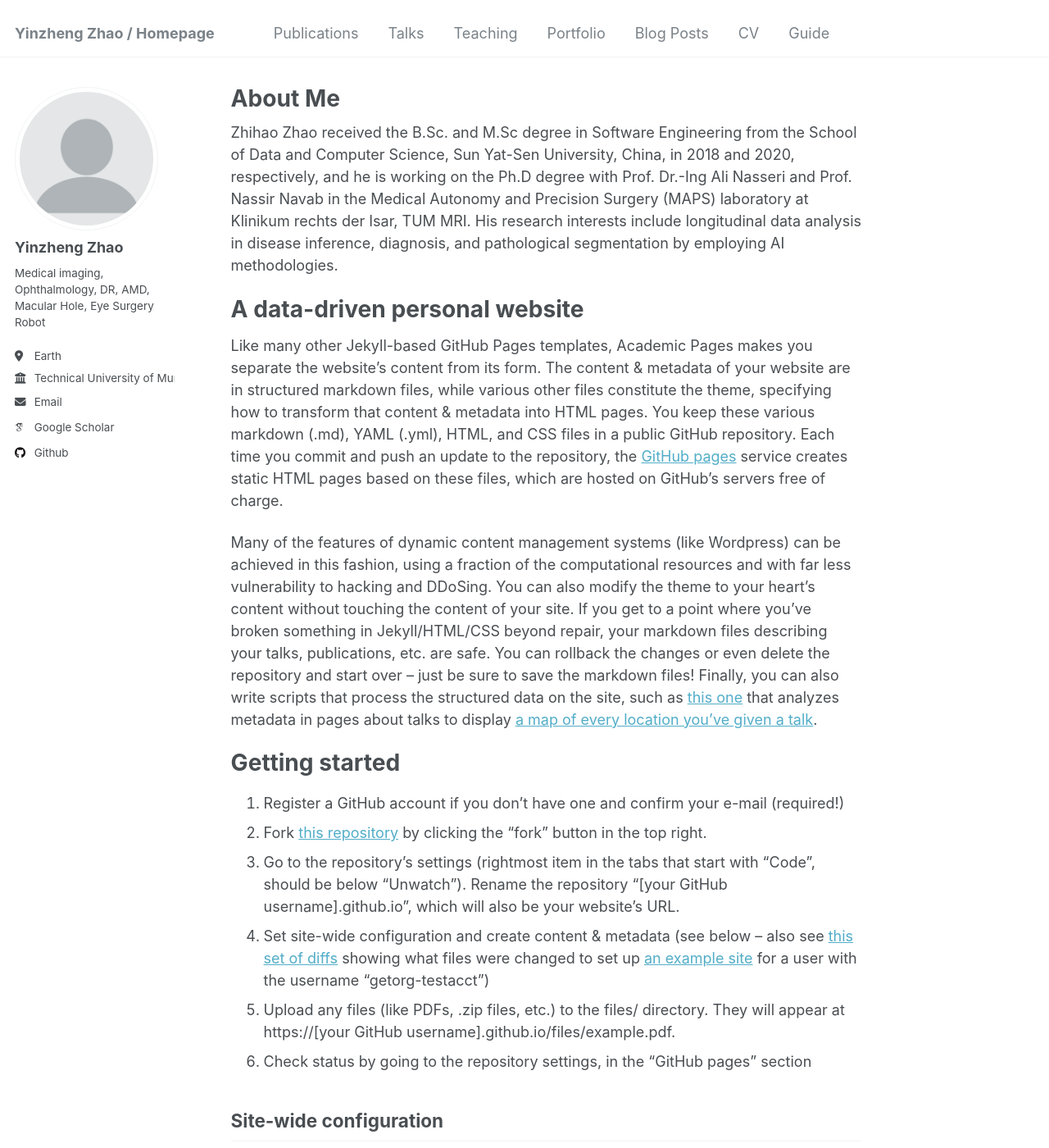
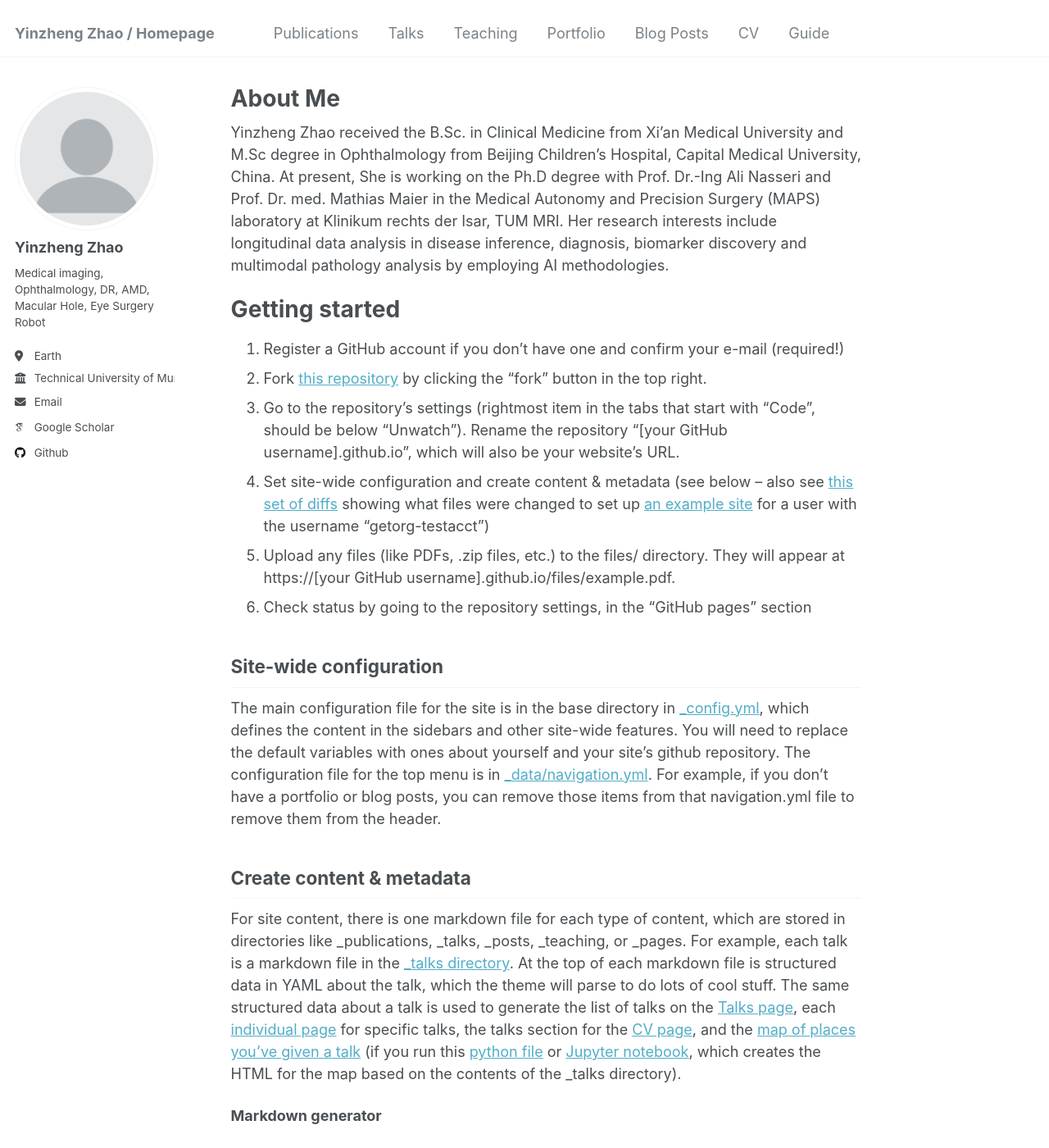
Before and after one commit to rouroumeimei/rouroumeimei.github.io, a Jekyll site: the page built from _pages/about.md, in a window 1280 px wide and 1400 px high. Shown: the whole window at 82% size. Built offline with Jekyll 4.4.1, drawn with Linux system fonts in a browser that asks for light colours; some web fonts are replaced.

Commit message:
Update about.md

```diff
--- a/_pages/about.md
+++ b/_pages/about.md
@@ -7,13 +7,13 @@ redirect_from:
   - /about.html
 ---
 
-Zhihao Zhao received the B.Sc. and M.Sc degree in Software Engineering from the School of Data and Computer Science, Sun Yat-Sen University, China, in 2018 and 2020, respectively, and he is working on the Ph.D degree with Prof. Dr.-Ing Ali Nasseri and Prof. Nassir Navab in the Medical Autonomy and Precision Surgery (MAPS) laboratory at Klinikum rechts der Isar, TUM MRI. His research interests include longitudinal data analysis in disease inference, diagnosis, and pathological segmentation by employing AI methodologies.
+Yinzheng Zhao received the B.Sc. in Clinical Medicine from Xi'an Medical University and M.Sc degree in Ophthalmology from Beijing Children's Hospital, Capital Medical University, China. At present, She is working on the Ph.D degree with Prof. Dr.-Ing Ali Nasseri and Prof. Dr. med. Mathias Maier in the Medical Autonomy and Precision Surgery (MAPS) laboratory at Klinikum rechts der Isar, TUM MRI. Her research interests include longitudinal data analysis in disease inference, diagnosis, biomarker discovery and multimodal pathology analysis by employing AI methodologies.
 
-A data-driven personal website
+<!--A data-driven personal website
 ======
 Like many other Jekyll-based GitHub Pages templates, Academic Pages makes you separate the website's content from its form. The content & metadata of your website are in structured markdown files, while various other files constitute the theme, specifying how to transform that content & metadata into HTML pages. You keep these various markdown (.md), YAML (.yml), HTML, and CSS files in a public GitHub repository. Each time you commit and push an update to the repository, the [GitHub pages](https://pages.github.com/) service creates static HTML pages based on these files, which are hosted on GitHub's servers free of charge.
 
-Many of the features of dynamic content management systems (like Wordpress) can be achieved in this fashion, using a fraction of the computational resources and with far less vulnerability to hacking and DDoSing. You can also modify the theme to your heart's content without touching the content of your site. If you get to a point where you've broken something in Jekyll/HTML/CSS beyond repair, your markdown files describing your talks, publications, etc. are safe. You can rollback the changes or even delete the repository and start over -- just be sure to save the markdown files! Finally, you can also write scripts that process the structured data on the site, such as [this one](https://github.com/academicpages/academicpages.github.io/blob/master/talkmap.ipynb) that analyzes metadata in pages about talks to display [a map of every location you've given a talk](https://academicpages.github.io/talkmap.html).
+Many of the features of dynamic content management systems (like Wordpress) can be achieved in this fashion, using a fraction of the computational resources and with far less vulnerability to hacking and DDoSing. You can also modify the theme to your heart's content without touching the content of your site. If you get to a point where you've broken something in Jekyll/HTML/CSS beyond repair, your markdown files describing your talks, publications, etc. are safe. You can rollback the changes or even delete the repository and start over -- just be sure to save the markdown files! Finally, you can also write scripts that process the structured data on the site, such as [this one](https://github.com/academicpages/academicpages.github.io/blob/master/talkmap.ipynb) that analyzes metadata in pages about talks to display [a map of every location you've given a talk](https://academicpages.github.io/talkmap.html).-->
 
 Getting started
 ======
```
